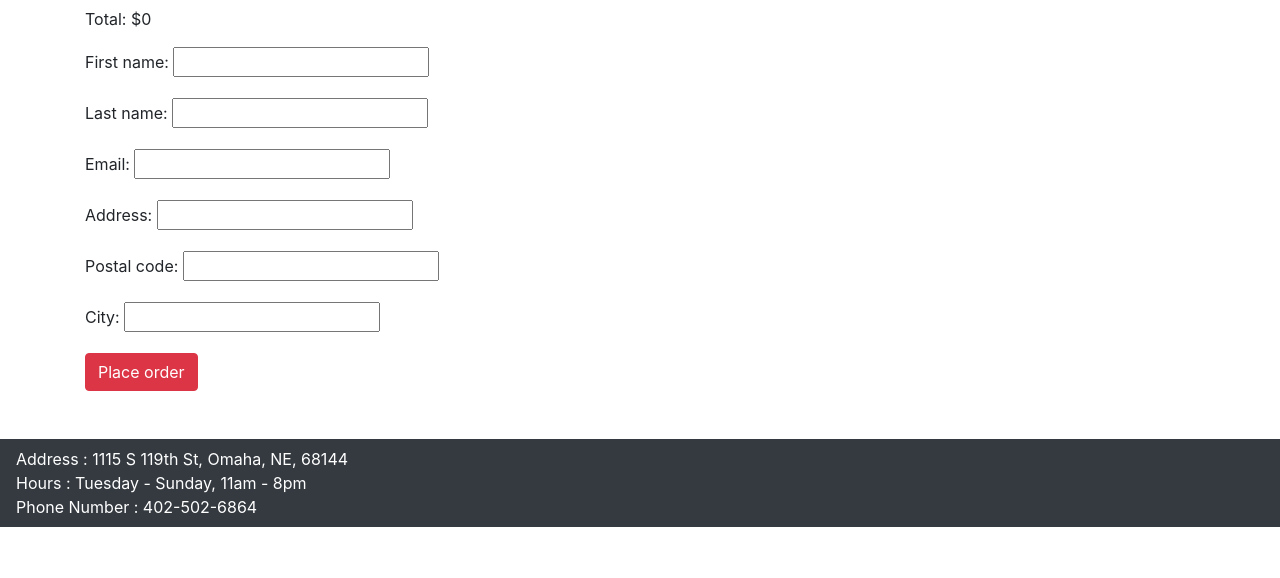
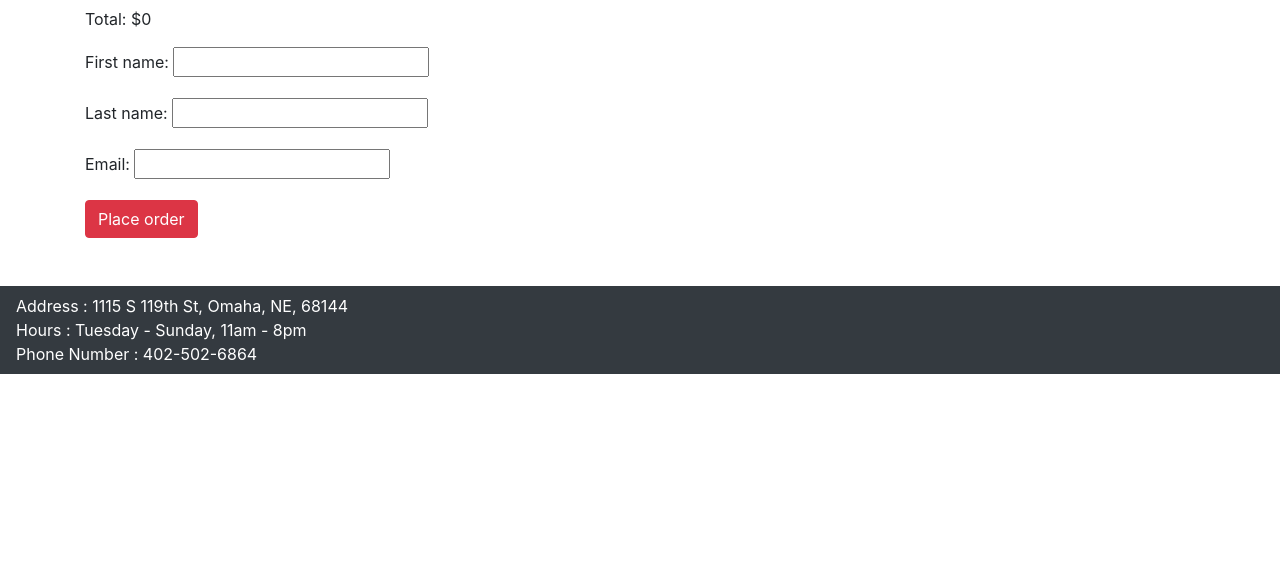
Before and after one commit to b-beran/joydev, a Django app: page /orders/create/ in a window 1280 px wide. Shown: the part 222-800 px from the top of the page. Run offline with Django 3.2, Linux system fonts and the light colour scheme; some libraries are stand-ins or nearby versions.

Commit message:
order and orderitem
removed address from order, added note to order item

```diff
--- a/cart/forms.py
+++ b/cart/forms.py
@@ -8,6 +8,7 @@ class CartAddProductForm(forms.Form):
     quantity = forms.TypedChoiceField(
                                 choices=PRODUCT_QUANTITY_CHOICES,
                                 coerce=int)
+    note = forms.CharField(max_length=256)
     update = forms.BooleanField(required=False,
                                 initial=False,
                                 widget=forms.HiddenInput)
--- a/orders/admin.py
+++ b/orders/admin.py
@@ -42,13 +42,14 @@ class OrderItemInline(admin.TabularInline):
 def order_pdf(obj):
     return mark_safe('<a href="{}">PDF</a>'.format(
         reverse('orders:admin_order_pdf', args=[obj.id])))
+
+
 order_pdf.short_description = 'Invoice'
 
 
 @admin.register(Order)
 class OrderAdmin(admin.ModelAdmin):
-    list_display = ['id', 'first_name', 'last_name', 'email',
-                    'address', 'postal_code', 'city', 'paid',
+    list_display = ['id', 'first_name', 'last_name', 'email', 'paid',
                     'created', 'updated', order_detail, order_pdf]
     list_filter = ['paid', 'created', 'updated']
     inlines = [OrderItemInline]
--- a/orders/forms.py
+++ b/orders/forms.py
@@ -5,5 +5,4 @@ from .models import Order
 class OrderCreateForm(forms.ModelForm):
     class Meta:
         model = Order
-        fields = ['first_name', 'last_name', 'email', 'address',
-                  'postal_code', 'city']
+        fields = ['first_name', 'last_name', 'email']
--- a/orders/models.py
+++ b/orders/models.py
@@ -3,13 +3,11 @@ from shop.models import Product
 
 # model to store the order details
 
+
 class Order(models.Model):
     first_name = models.CharField(max_length=50)
     last_name = models.CharField(max_length=50)
     email = models.EmailField()
-    address = models.CharField(max_length=250)
-    postal_code = models.CharField(max_length=20)
-    city = models.CharField(max_length=100)
     created = models.DateTimeField(auto_now_add=True)
     updated = models.DateTimeField(auto_now=True)
     paid = models.BooleanField(default=False)
@@ -26,6 +24,7 @@ class Order(models.Model):
 
 # model to store the items bought
 
+
 class OrderItem(models.Model):
     order = models.ForeignKey(Order,
                               related_name='items',
@@ -34,6 +33,7 @@ class OrderItem(models.Model):
                                 related_name='order_items',
                                 on_delete=models.CASCADE)
     price = models.DecimalField(max_digits=10, decimal_places=2)
+    note = models.CharField(max_length=256, default='')
     quantity = models.PositiveIntegerField(default=1)
 
     def __str__(self):
--- a/orders/views.py
+++ b/orders/views.py
@@ -10,6 +10,7 @@ from django.conf import settings
 from django.http import HttpResponse
 from django.template.loader import render_to_string
 #import weasyprint
+
 
 @staff_member_required
 def admin_order_pdf(request, order_id):
@@ -24,12 +25,14 @@ def admin_order_pdf(request, order_id):
             settings.STATIC_ROOT + 'css/pdf.css')])
     return response
 
+
 @staff_member_required
 def admin_order_detail(request, order_id):
     order = get_object_or_404(Order, id=order_id)
     return render(request,
                   'admin/orders/order/detail.html',
                   {'order': order})
+
 
 def order_create(request):
     cart = Cart(request)
@@ -41,6 +44,7 @@ def order_create(request):
                 OrderItem.objects.create(order=order,
                                          product=item['product'],
                                          price=item['price'],
+                                         note=item['note'],
                                          quantity=item['quantity'])
             # clear the cart
             cart.clear()
--- a/shop/templates/product/list.html
+++ b/shop/templates/product/list.html
@@ -1,4 +1,4 @@
-{% extends "base.html" %}
+\{% extends "base.html" %}
 {% load static %}
 
 {% block title %}
--- a/shop/urls.py
+++ b/shop/urls.py
@@ -9,7 +9,6 @@ app_name = 'shop'
 urlpatterns = [
     path('', views.product_list, name='product_list'),
     path('product/search.html', views.post_search, name='search'),
-    path('product/new_releases.html', views.new_releases, name='new_releases'),
     path('<slug:category_slug>/', views.product_list,
          name='product_list_by_category'),
     path('<int:id>/<slug:slug>/', views.product_detail,
```
Also changed, not shown: shop/models.py (+3 -4 lines), shop/views.py (+0 -17 lines), orders/migrations/0003_auto_20210504_1821.py (added).
